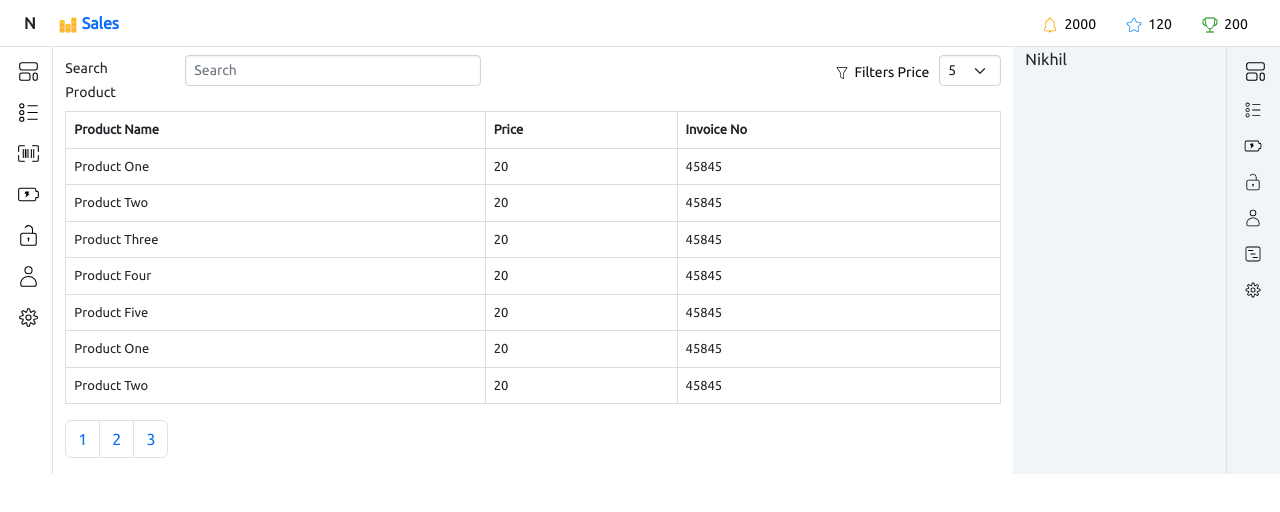
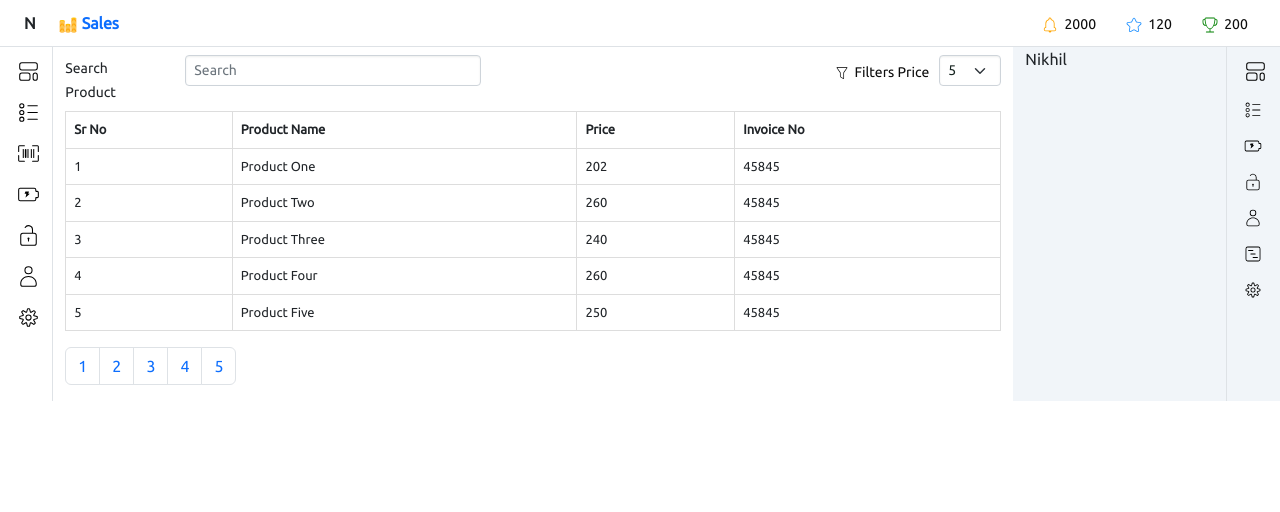
Before and after one commit to kiranjadhav45/auto, a React (Create React App) app: page /sales in a window 1280 px wide. Shown: the top 512 px of the page. Built offline with nearby package versions, Linux system fonts and the light colour scheme.

Commit message:
pagination completed

```diff
--- a/src/pages/Pagination.js
+++ b/src/pages/Pagination.js
@@ -2,6 +2,7 @@ import React from "react";
 
 function Pagination(props) {
   const pageNumbers = [];
+  // this loop for Number of buttons Buttons
   for (let i = 1; i <= Math.ceil(props.itemList / props.pageSize); i++) {
     pageNumbers.push(i);
   }
@@ -9,6 +10,7 @@ function Pagination(props) {
   return (
     <div className="text-center">
       <ul className="pagination">
+        {/* this map fun for pageNumber buttons  */}
         {pageNumbers.map((num) => (
           <li key={num} className="page-item">
             <a onClick={() => props.pagination(num)} className="page-link">
--- a/src/pages/Sales.js
+++ b/src/pages/Sales.js
@@ -34,83 +34,118 @@ import {
 import { FcSalesPerformance } from "react-icons/fc";
 
 function Sales() {
-  const [pageSize, setPageSize] = useState(7);
+  const [pageSize, setPageSize] = useState(5);
   const [currentPage, setCurrentPage] = useState(1);
   const [searchRes, setSearchRes] = useState([]);
   const [itemList, setItemList] = useState([
     {
       itemName: "Product One",
-      itemPrice: 20,
+      itemPrice: 202,
       itemInvoice: 45845,
     },
     {
       itemName: "Product Two",
-      itemPrice: 20,
+      itemPrice: 260,
       itemInvoice: 45845,
     },
     {
       itemName: "Product Three",
-      itemPrice: 20,
+      itemPrice: 240,
       itemInvoice: 45845,
     },
     {
       itemName: "Product Four",
-      itemPrice: 20,
+      itemPrice: 260,
       itemInvoice: 45845,
     },
     {
       itemName: "Product Five",
-      itemPrice: 20,
+      itemPrice: 250,
       itemInvoice: 45845,
     },
     {
       itemName: "Product One",
-      itemPrice: 20,
+      itemPrice: 204,
       itemInvoice: 45845,
     },
     {
       itemName: "Product Two",
-      itemPrice: 20,
+      itemPrice: 207,
       itemInvoice: 45845,
     },
     {
       itemName: "Product Three",
-      itemPrice: 20,
+      itemPrice: 203,
       itemInvoice: 45845,
     },
     {
       itemName: "Product Four",
-      itemPrice: 20,
+      itemPrice: 202,
       itemInvoice: 45845,
     },
     {
       itemName: "Product Five",
-      itemPrice: 20,
+      itemPrice: 202,
       itemInvoice: 45845,
     },
     {
       itemName: "Product One",
-      itemPrice: 20,
+      itemPrice: 2045,
       itemInvoice: 45845,
     },
     {
       itemName: "Product Two",
-      itemPrice: 20,
+      itemPrice: 207,
       itemInvoice: 45845,
     },
     {
       itemName: "Product Three",
-      itemPrice: 20,
+      itemPrice: 205,
       itemInvoice: 45845,
     },
     {
       itemName: "Product Four",
-      itemPrice: 20,
+      itemPrice: 25,
       itemInvoice: 45845,
     },
     {
       itemName: "Product Five",
-      itemPrice: 20,
+      itemPrice: 255,
+      itemInvoice: 45845,
+    },
+    {
+      itemName: "Product Five",
+      itemPrice: 255,
+      itemInvoice: 45845,
+    },
+    {
+      itemName: "Product Five",
+      itemPrice: 255,
+      itemInvoice: 45845,
+    },
+    {
+      itemName: "Product Five",
+      itemPrice: 255,
+      itemInvoice: 45845,
+    },
+    {
+      itemName: "Product Five",
+      itemPrice: 255,
+      itemInvoice: 45845,
+    },
+    {
+      itemName: "Product Five",
+      itemPrice: 255,
+      itemInvoice: 45845,
+    },
+    {
+      itemName: "Product Five",
+      itemPrice: 255,
+      itemInvoice: 45845,
+    },
+    {
+      itemName: "Product Five",
+      itemPrice: 255,
       itemInvoice: 45845,
     },
   ]);
@@ -125,8 +160,12 @@ function Sales() {
 
   const pagination = (pageNumber) => {
     setCurrentPage(pageNumber);
+    // console.log(indexOfFirstItem + 1);
   };
-
+  const index = [];
+  for (let i = indexOfFirstItem + 1; i <= indexOfLastItem; i++) {
+    index.push(i);
+  }
   return (
     <Container fluid className="bg-white font-ubu">
       <Row className="bg-white border-bottom p-1">
@@ -194,11 +233,15 @@ function Sales() {
                   </small>
                 </button>
                 <div>
-                  <Form.Select size="sm" aria-label="Default select example">
-                    <option>5</option>
+                  <Form.Select
+                    onChange={(e) => setPageSize(e.target.value)}
+                    size="sm"
+                    aria-label="Default select example"
+                  >
+                    <option value="5">5</option>
                     <option value="10">10</option>
-                    <option value="25">25</option>
-                    <option value="50">50</option>
+                    <option value="15">15</option>
+                    <option value="20">20</option>
                   </Form.Select>
                 </div>
               </ButtonGroup>
@@ -215,6 +258,7 @@ function Sales() {
               {" "}
               <thead>
                 <tr>
+                  <th data-priority="2">Sr No</th>
                   <th data-priority="2">Product Name</th>
                   <th data-priority="1">Price</th>
                   <th data-priority="2">Invoice No</th>
@@ -223,8 +267,9 @@ function Sales() {
               <tbody>
                 {itemList
                   .slice(indexOfFirstItem, indexOfLastItem)
-                  .map((item, index) => (
-                    <tr key={index}>
+                  .map((item, z) => (
+                    <tr key={z}>
+                      <td>{index[0 + z]}</td>
                       <td>{item.itemName}</td>
                       <td>{item.itemPrice}</td>
                       <td>{item.itemInvoice}</td>
```
